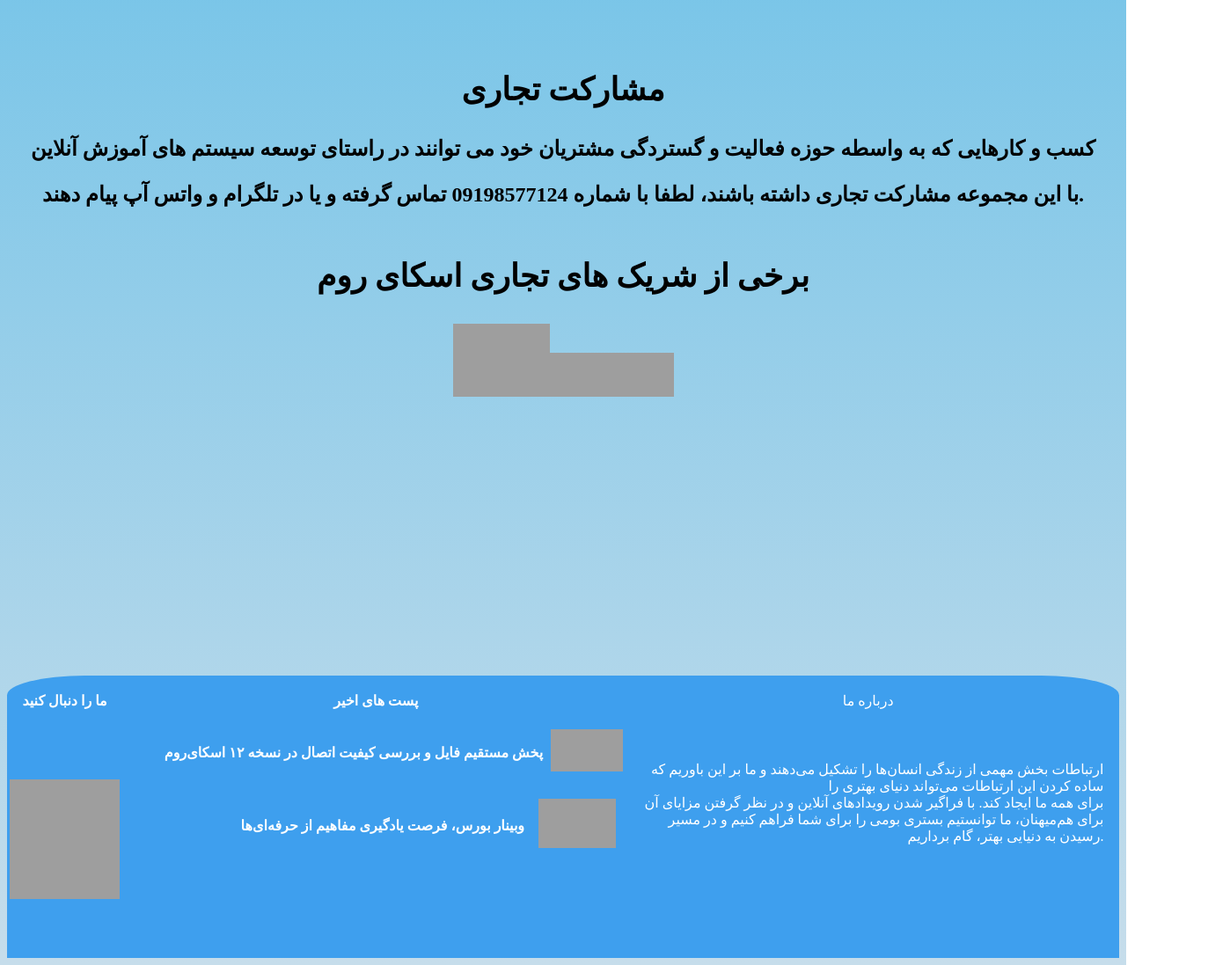
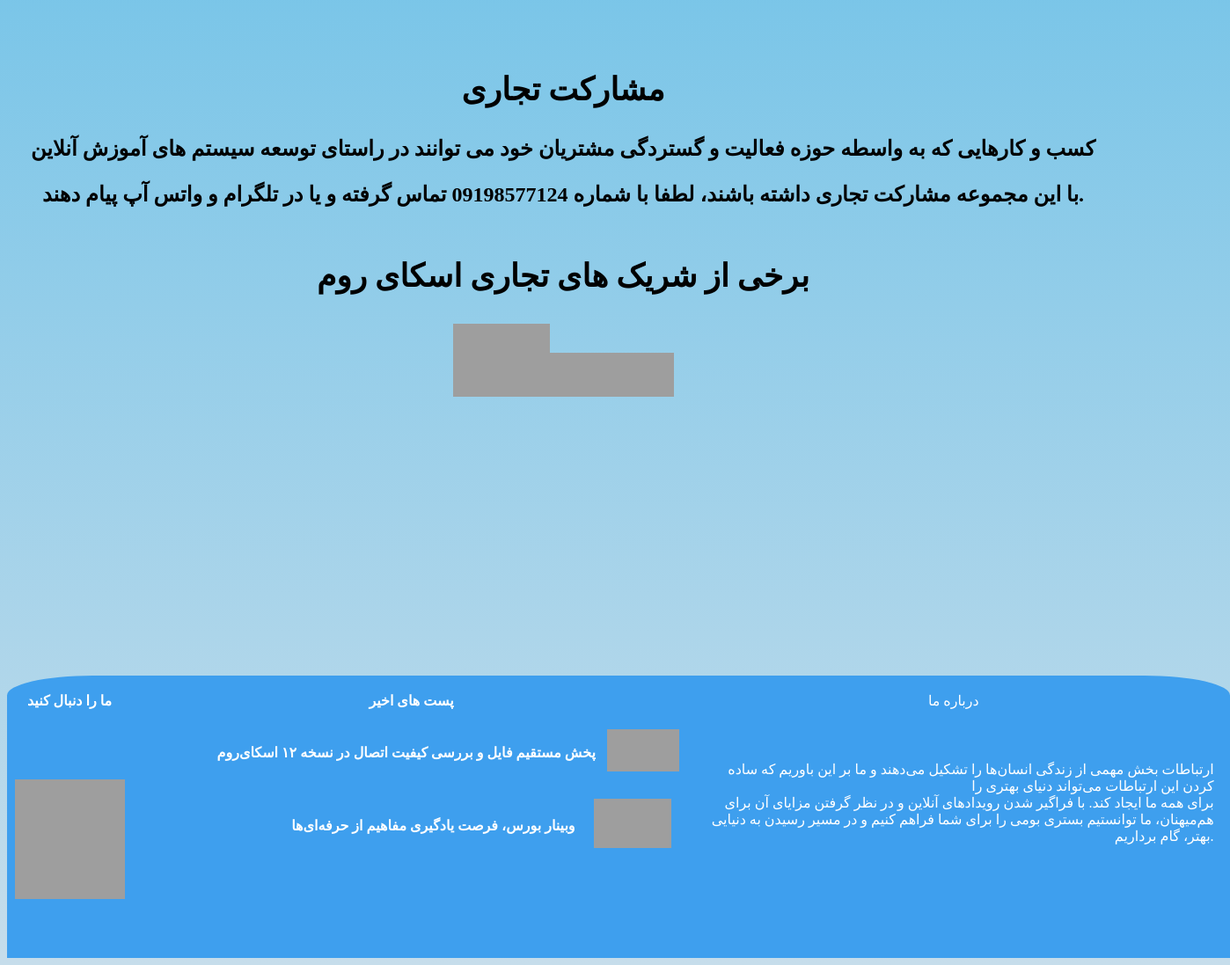
Before and after one commit to ali-pixell/sky, a plain HTML site: page index.html in a window 1280 px wide. Shown: the part 1156-2253 px from the top of the page at 88% size, 1398 px wide, since content can reach past the window. Drawn offline with Linux system fonts and the light colour scheme; grey boxes are pictures that could not be loaded.

Commit message:
Update index.html

```diff
--- a/index.html
+++ b/index.html
@@ -78,7 +78,7 @@
 		background-color: #3e9fee;
 			border-top-left-radius: 7%;
       border-top-right-radius: 7%;
-      max-width
+      width: 110%;
 		}
 		nav{
 		   background-color: white
```
